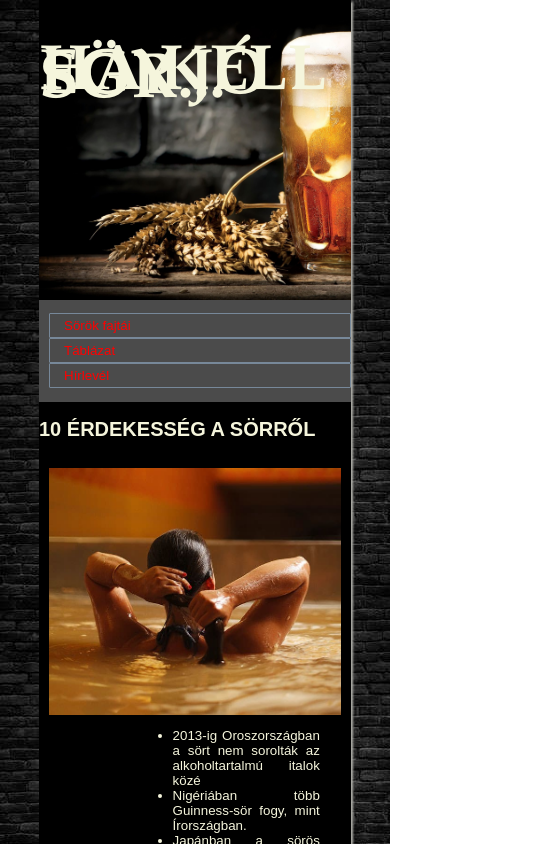
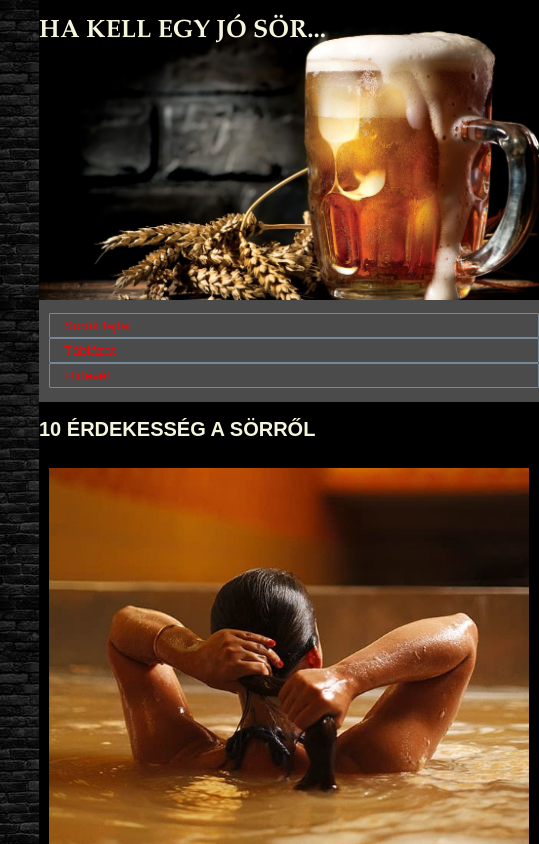
Before and after one commit to gabor520/PINIELGABOR_SOR, a plain HTML site: page index.html in a window 390 px wide. Shown: the top 844 px of the page, 539 px wide, since content can reach past the window. Drawn offline with Linux system fonts and the light colour scheme.

Commit message:
title tag javitása

```diff
--- a/stilus.css
+++ b/stilus.css
@@ -105,10 +105,11 @@ table tr:nth-child(even){
 
     }
 }
-@media screen and (max-width:200px){
+@media screen and (max-width:1000px){
     h1{
        font-size: 25px;
        margin: 0;
+      min-width: 500px;
     }
 
 
```
Also changed, not shown: 1 other file.
